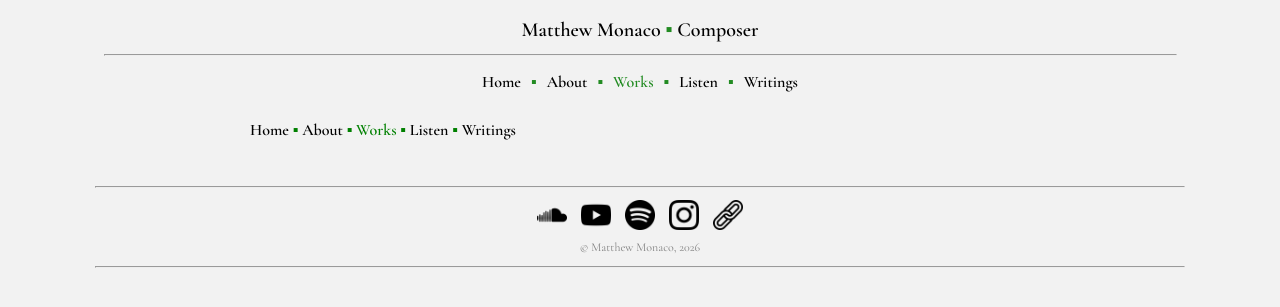
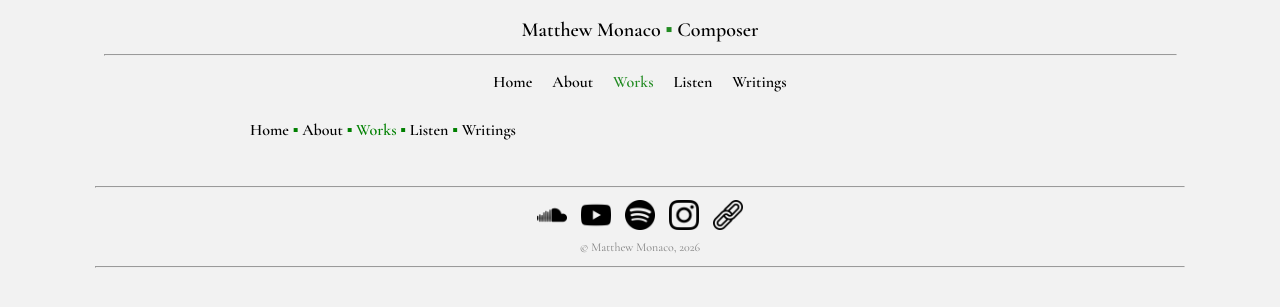
Before and after one commit to matthew-monaco/matthew-monaco.github.io, a Jekyll site: the page built from works_by_instrumentation_OLD.html, in a window 1280 px wide. Shown: the top 307 px of the page. Built offline with Jekyll 4.4.1, drawn with Linux system fonts in a browser that asks for light colours.

Commit message:
Update default.html

```diff
--- a/_layouts/default.html
+++ b/_layouts/default.html
@@ -22,16 +22,16 @@
   <nav class="site-nav">
 
     <a href="/" class="nav-link {% if page.url == '/' %}active{% endif %}">Home</a>
-    <span class="nav-dot">▪</span>
+    <span class="nav-dot"></span>
 
     <a href="/about" class="nav-link {% if page.url contains 'about' %}active{% endif %}">About</a>
-    <span class="nav-dot">▪</span>
+    <span class="nav-dot"></span>
 
     <a href="/works" class="nav-link {% if page.url contains 'works' %}active{% endif %}">Works</a>
-    <span class="nav-dot">▪</span>
+    <span class="nav-dot"></span>
 
     <a href="/listen" class="nav-link {% if page.url contains 'listen' %}active{% endif %}">Listen</a>
-    <span class="nav-dot">▪</span>
+    <span class="nav-dot"></span>
 
     <a href="/writings" class="nav-link {% if page.url contains 'writings' %}active{% endif %}">Writings</a>
 
```
